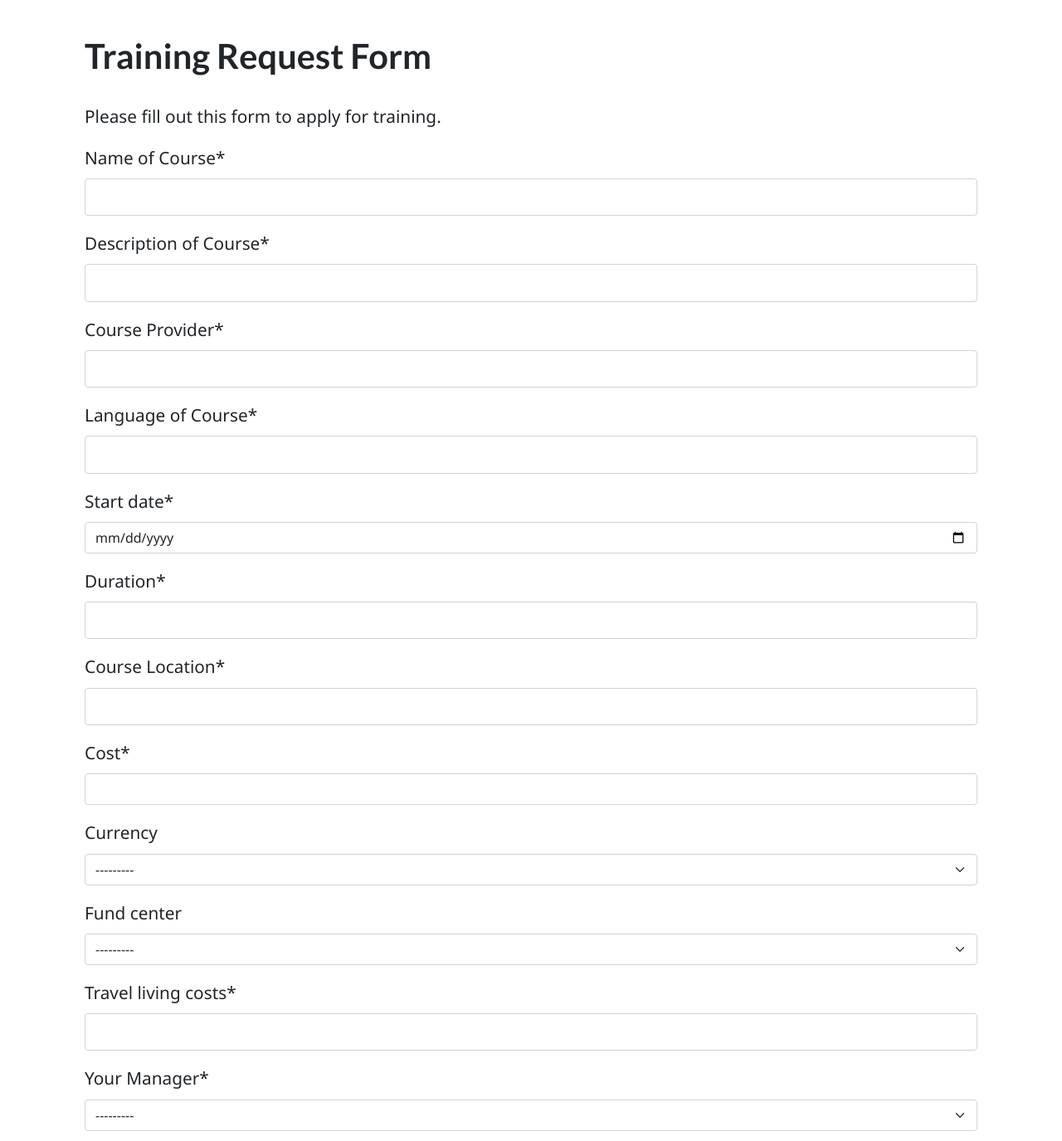
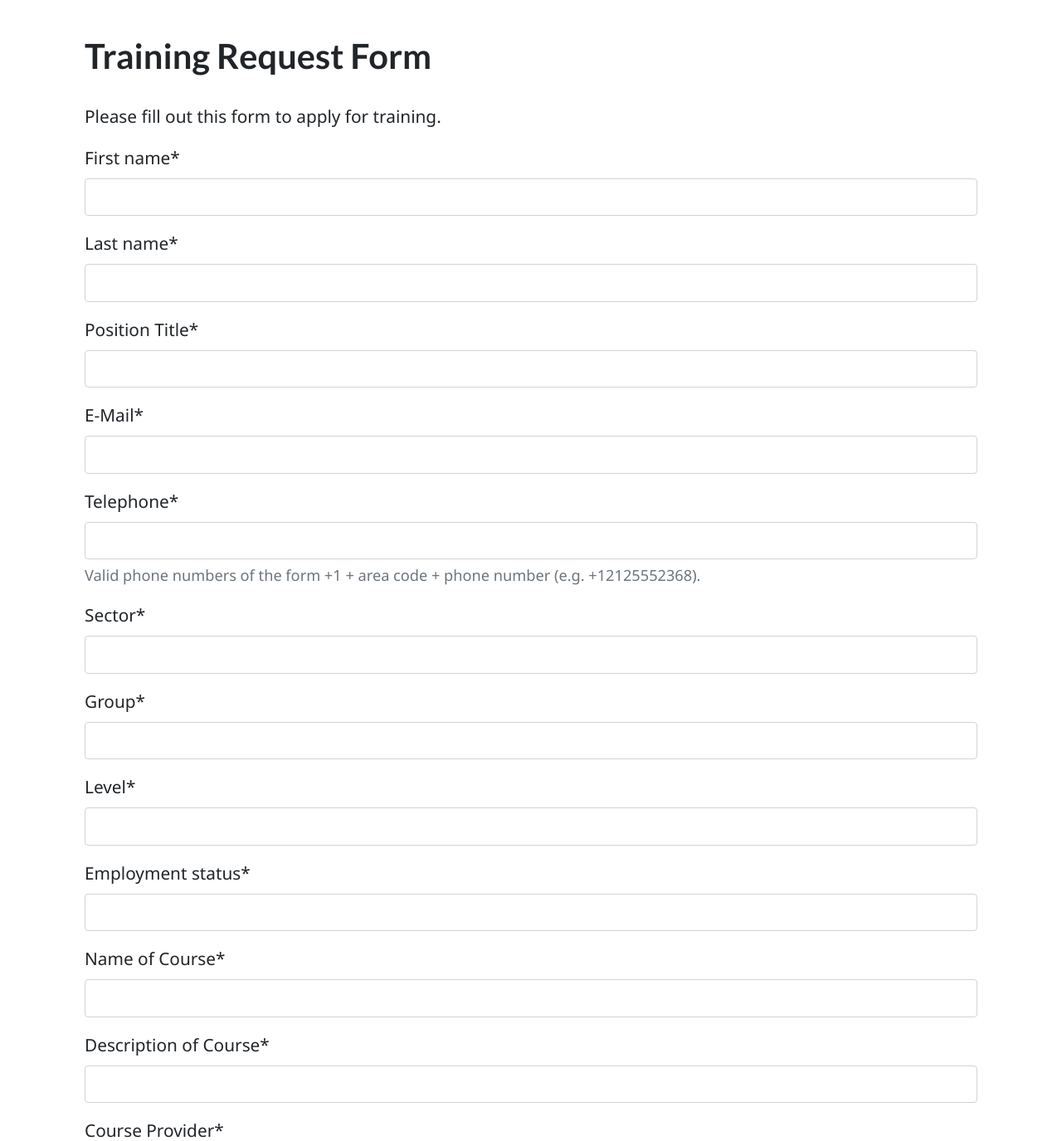
Before and after one commit to cds-snc/saas-procurement, a Django app: page /en/training_request/ in a window 1280 px wide. Shown: the part 79-1454 px from the top of the page at 83% size. Run offline with Django 4.2, Linux system fonts and the light colour scheme; data comes from the database, SQL or seed files in the repository; some libraries are stand-ins or nearby versions.

Commit message:
PDF flow of Training form (#298)
* Adding files for PDF generation

* Making additional changes to how the pdf file is generated

* Committing changes to pdf generation

* Committing the pdf file generated

* Adding the user details to the form

* Changing the pdf file generation

* Adding the download link to the thank you page

* Adding comments, formatting and linting

* Adding a hint to the form field

```diff
--- a/saas_app/requirements.txt
+++ b/saas_app/requirements.txt
@@ -6,7 +6,9 @@ awscli==1.29.79
 boto3==1.28.79
 Django==4.2.7
 django-crontab==0.7.1
+django-phonenumber-field
 gunicorn==20.1.0
+phonenumbers
 psycopg2-binary==2.9.9
 python-dotenv==0.21.1
 sqlparse==0.4.4
@@ -17,4 +19,5 @@ django-crispy-forms
 crispy-bootstrap5
 notifications-python-client==8.0.1
 pandas==2.0.3
+reportlab
 whitenoise==6.5.0
--- a/saas_app/templates/training/training_request.html
+++ b/saas_app/templates/training/training_request.html
@@ -12,6 +12,7 @@
 <p>{% trans "Please fill out this form to apply for training." %}</p>
 <form method="post" novalidate>
         {% csrf_token %}
+        {% crispy user_form %}
         {% crispy course_form %}
         {% crispy form %}
         <button type="button submit" class="btn btn-primary">Submit</button>
--- a/saas_app/templates/training/view_all_requests.html
+++ b/saas_app/templates/training/view_all_requests.html
@@ -25,7 +25,7 @@
             <tbody>
               {% for request in submitted_requests %}
               <tr>
-                <td><a href="{{request.pk}}">{{ request.course.title}} </a></td>
+                <td><a href="{{request.pk}}">{{ request.course.course_title}} </a></td>
                 <td>{{ request.course.description }}</td>
                 <td>{{ request.course.cost }}</td>
                 <td>{{ request.date_submitted }}</td>
--- a/saas_app/templates/training/view_request.html
+++ b/saas_app/templates/training/view_request.html
@@ -12,6 +12,7 @@
 <form method="post" novalidate>
         {% csrf_token %}
         <p><b>{% trans "Case number:" %} {{form.instance.id}}</b></p>
+        {% crispy user_form %}
         {% crispy course_form %}
         {% crispy form %}
         <button type="button" class="btn btn-primary" onclick="history.back()">Back</button>
--- a/saas_app/training_request/forms.py
+++ b/saas_app/training_request/forms.py
@@ -1,7 +1,48 @@
 from crispy_forms.helper import FormHelper
 from django.utils.translation import gettext_lazy as _
-from .models import TrainingRequest, Course
+from .models import TrainingRequest, Course, Users
 from django.forms import ModelForm, TextInput
+
+
+# Create teh form for hte User information
+class UserForm(ModelForm):
+    class Meta:
+        model = Users
+        fields = [
+            "first_name",
+            "last_name",
+            "title",
+            "dept_email",
+            "telephone",
+            "sector",
+            "group",
+            "level",
+            "employment_status",
+        ]
+        labels = {
+            "title": _("Position Title"),
+            "dept_email": _("E-Mail"),
+        }
+        help_texts = {
+            "telephone": _(
+                "Valid phone numbers of the form +1 + area code + phone number (e.g. +12125552368)."
+            )
+        }
+
+    # Constructor to initialize the form
+    def __init__(self, *args, **kwargs):
+        super().__init__(*args, **kwargs)
+        self.helper = FormHelper()
+        self.helper.form_id = "user_form"
+        self.helper.form_tag = False
+        self.helper.disable_csrf = True
+        self.fields["title"].required = True
+        self.fields["dept_email"].required = True
+        self.fields["telephone"].required = True
+        self.fields["sector"].required = True
+        self.fields["group"].required = True
+        self.fields["level"].required = True
+        self.fields["employment_status"].required = True
 
 
 # Create the form for the Course that the user wants to take
@@ -12,7 +53,7 @@ class CourseForm(ModelForm):
             "start_date": TextInput(attrs={"class": "datepicker", "type": "date"}),
         }
         fields = [
-            "title",
+            "course_title",
             "description",
             "provider",
             "language",
@@ -23,7 +64,7 @@ class CourseForm(ModelForm):
             "currency",
         ]
         labels = {
-            "title": _("Name of Course"),
+            "course_title": _("Name of Course"),
             "description": _("Description of Course"),
             "provider": _("Course Provider"),
             "language": _("Language of Course"),
@@ -39,6 +80,7 @@ class CourseForm(ModelForm):
         self.helper.form_id = "course_form"
         self.helper.form_tag = False
         self.helper.disable_csrf = True
+        self.fields["currency"].required = True
 
 
 # Training Request Form
@@ -48,11 +90,13 @@ class TrainingForm(ModelForm):
         model = TrainingRequest
         fields = [
             "fund_center",
+            "s32_approved_by",
             "travel_living_costs",
             "manager",
             "comments",
         ]
         labels = {
+            "s32_approved_by": _("Fund Center Manager"),
             "manager": _("Your Manager"),
         }
 
@@ -63,3 +107,5 @@ class TrainingForm(ModelForm):
         self.helper.form_id = "training_request_form"
         self.helper.form_tag = False
         self.helper.disable_csrf = True
+        self.fields["fund_center"].required = True
+        self.fields["s32_approved_by"].required = True
--- a/saas_app/training_request/urls.py
+++ b/saas_app/training_request/urls.py
@@ -7,4 +7,5 @@ urlpatterns = [
     path("", views.process_requests, name="training_request"),
     path("view/", views.view_all_requests, name="view_all_requests"),
     path("view/<int:pk>/", views.view_request, name="view_request"),
+    path("download/", views.download, name="download"),
 ]
--- a/saas_app/training_request/views.py
+++ b/saas_app/training_request/views.py
@@ -1,40 +1,351 @@
 from django.shortcuts import render
 from django.utils.translation import gettext as _
-from .forms import TrainingForm, CourseForm
-from .models import TrainingRequest
+from .forms import TrainingForm, CourseForm, UserForm
+from .models import TrainingRequest, Users
 import django.contrib.messages as messages
+import io
+from django.http import FileResponse
+from reportlab.pdfgen import canvas
+from reportlab.lib.pagesizes import letter
+from reportlab.lib.units import inch
+from reportlab.lib.colors import HexColor
+from django.core.files.base import ContentFile
+
+
+# Generate the PDF training from using data from the Form
+def generate_training_form(form_data):
+    # create teh buffer, canvas and set up the title
+    buffer = io.BytesIO()
+    p = canvas.Canvas(buffer, pagesize=letter)
+    width, height = letter
+    print("Width: ", width)
+    print("Height: ", height)
+    p.setFont("Helvetica", 10)
+    p.setTitle("TBS Training Application and Authorization Form")
+
+    # set Protected B heading and title of the document.
+    p.setFillColor(HexColor("#1F51FF"))
+    p.drawString(6.5 * inch, 10.5 * inch, "PROTECTED B / PROTÉGÉ B")
+    p.setFillColor(HexColor("#000000"))
+    p.setFont("Helvetica-Bold", 12)
+    p.drawString(
+        2.1 * inch, 10 * inch, "TBS Training Application and Authorization Form /"
+    )
+    p.drawString(
+        1.6 * inch,
+        9.8 * inch,
+        "Formulaire de demande et d’autorisation de formation du SCT",
+    )
+    p.setFont("Helvetica-Bold", 10)
+    p.line(0.5 * inch, 9.5 * inch, 8.0 * inch, 9.5 * inch)
+
+    # Draw a gray rectangle
+    p.setFillColor(HexColor("#E5E4E2"))
+    p.rect(0.5 * inch, 9.0 * inch, 7.5 * inch, 0.65 * inch, fill=1)
+
+    p.setFillColor(HexColor("#000000"))
+    p.drawString(
+        0.7 * inch,
+        9.3 * inch,
+        "Please complete fields or select an option from the drop down menu. / Veuillez remplir les champs ou ",
+    )
+    p.drawString(
+        0.7 * inch, 9.1 * inch, "sélectionner une option dans le menu déroulant."
+    )
+    p.line(0.5 * inch, 9.0 * inch, 8.0 * inch, 9.0 * inch)
+
+    # Requestor Information
+    p.drawString(0.8 * inch, 8.7 * inch, "Name / Nom")
+    p.setFont("Helvetica", 10)
+    full_name = form_data["first_name"] + " " + form_data["last_name"]
+    p.drawString(2 * inch, 8.7 * inch, full_name)
+    p.setFont("Helvetica-Bold", 10)
+    p.drawString(0.8 * inch, 8.45 * inch, "Position title / Titre du poste")
+    p.setFont("Helvetica", 10)
+    p.drawString(3.2 * inch, 8.45 * inch, form_data["title"])
+    p.setFont("Helvetica-Bold", 10)
+    p.drawString(0.8 * inch, 8.2 * inch, "E-Mail / Courrier électronique")
+    p.setFont("Helvetica", 10)
+    p.drawString(3.2 * inch, 8.2 * inch, form_data["dept_email"])
+    p.setFont("Helvetica-Bold", 10)
+    p.drawString(0.8 * inch, 7.95 * inch, "Telephone No. / No de téléphone")
+    p.setFont("Helvetica", 10)
+    p.drawString(3.3 * inch, 7.95 * inch, str(form_data["telephone"]))
+    p.setFont("Helvetica-Bold", 10)
+    p.drawString(0.8 * inch, 7.7 * inch, "Sector / Secteur ")
+    p.setFont("Helvetica", 10)
+    p.drawString(2.0 * inch, 7.7 * inch, form_data["sector"])
+    p.setFont("Helvetica-Bold", 10)
+    p.drawString(
+        0.8 * inch,
+        7.45 * inch,
+        "Personal Record Identifier (PRI) / Code d’identification de dossier personnel (CIDP)",
+    )
+    p.drawString(0.8 * inch, 7.2 * inch, "Group and Level / Groupe et niveau")
+    p.setFont("Helvetica", 10)
+    group_level = form_data["group"] + " " + form_data["level"]
+    p.drawString(3.4 * inch, 7.2 * inch, group_level)
+    p.setFont("Helvetica-Bold", 10)
+    p.drawString(0.8 * inch, 6.95 * inch, "Employment Status / Statut d'emploi")
+    p.setFont("Helvetica", 10)
+    p.drawString(3.4 * inch, 6.95 * inch, form_data["employment_status"])
+    p.line(0.5 * inch, 6.7 * inch, 8.0 * inch, 6.7 * inch)
+
+    # Course Information
+    p.setFont("Helvetica-Bold", 10)
+    p.drawString(0.8 * inch, 6.45 * inch, "Course Title / Titre du cours")
+    p.setFont("Helvetica", 10)
+    p.drawString(3.2 * inch, 6.45 * inch, form_data["course_title"])
+    p.setFont("Helvetica-Bold", 10)
+    p.drawString(
+        0.8 * inch, 6.2 * inch, "Training Description / Description de la formation"
+    )
+    p.setFont("Helvetica", 10)
+    if len(form_data["description"]) > 50:
+        p.drawString(4.2 * inch, 6.2 * inch, form_data["description"][:70])
+        p.drawString(0.8 * inch, 6.05 * inch, form_data["description"][70:])
+    else:
+        p.drawString(4.2 * inch, 6.2 * inch, form_data["description"])
+    p.setFont("Helvetica-Bold", 10)
+    p.drawString(0.8 * inch, 5.85 * inch, "Provider / Fournisseur")
+    p.setFont("Helvetica", 10)
+    p.drawString(3.2 * inch, 5.85 * inch, form_data["provider"])
+    p.setFont("Helvetica-Bold", 10)
+    p.drawString(0.8 * inch, 5.6 * inch, "Language of course / Langue du cours")
+    p.setFont("Helvetica", 10)
+    p.drawString(3.5 * inch, 5.6 * inch, form_data["language"])
+    p.setFont("Helvetica-Bold", 10)
+    p.drawString(0.8 * inch, 5.35 * inch, "Start date / Date de début")
+    p.setFont("Helvetica", 10)
+    p.drawString(3.2 * inch, 5.35 * inch, str(form_data["start_date"]))
+    p.setFont("Helvetica-Bold", 10)
+    p.drawString(0.8 * inch, 5.1 * inch, "Duration / Durée")
+    p.setFont("Helvetica", 10)
+    p.drawString(3.2 * inch, 5.1 * inch, form_data["duration"])
+    p.setFont("Helvetica-Bold", 10)
+    p.drawString(0.8 * inch, 4.85 * inch, "Location / Lieu")
+    p.setFont("Helvetica", 10)
+    p.drawString(3.2 * inch, 4.85 * inch, form_data["location"])
+    p.line(0.5 * inch, 4.7 * inch, 8.0 * inch, 4.7 * inch)
+
+    # Cost Information
+    p.setFont("Helvetica-Bold", 10)
+    p.drawString(0.8 * inch, 4.45 * inch, "Costs* / Couts*")
+    p.setFont("Helvetica", 10)
+    p.drawString(3.2 * inch, 4.45 * inch, str(form_data["cost"]))
+    p.setFont("Helvetica-Bold", 10)
+    p.drawString(0.8 * inch, 4.2 * inch, "Fund centre / Centre financier")
+    p.setFont("Helvetica", 10)
+    p.drawString(3.2 * inch, 4.2 * inch, str(form_data["fund_center"]))
+    p.setFont("Helvetica-Bold", 10)
+    p.drawString(0.8 * inch, 3.95 * inch, "Travel")
+    p.setFillColor(HexColor("#000000"))
+    p.drawString(
+        1.27 * inch, 3.95 * inch, "or living costs / Couts de voyage ou de subsistance"
+    )
+    p.setFont("Helvetica", 10)
+    p.drawString(4.9 * inch, 3.95 * inch, form_data["travel_living_costs"])
+    p.line(0.5 * inch, 3.7 * inch, 8.0 * inch, 3.7 * inch)
+
+    # Supervisors signature
+    p.setFont("Helvetica-Bold", 10)
+    p.drawString(
+        0.8 * inch,
+        3.45 * inch,
+        "Performance delegated supervisor’s name / Nom du superviseur délégué du rendement",
+    )
+    p.setFont("Helvetica", 10)
+    p.drawString(0.8 * inch, 3.25 * inch, str(form_data["manager"]))
+    p.setFont("Helvetica-Bold", 10)
+    p.drawString(
+        0.8 * inch, 3.0 * inch, "Supervisor’s signature / Signature du superviseur"
+    )
+    p.setFont("Helvetica", 10)
+    p.line(4.1 * inch, 2.95 * inch, 8.0 * inch, 2.95 * inch)
+    p.line(0.5 * inch, 2.85 * inch, 8.0 * inch, 2.85 * inch)
+
+    # Fund center manager signature
+    p.setFont("Helvetica-Bold", 10)
+    p.drawString(
+        0.8 * inch,
+        2.6 * inch,
+        "Fund centre manager (Certified that funds are available pursuant to ",
+    )
+    p.setFillColor(HexColor("#1F51FF"))
+    p.drawString(5.3 * inch, 2.6 * inch, "Section 32(1) FAA")
+    p.linkURL(
+        "https://laws-lois.justice.gc.ca/eng/acts/F-11/index.html",
+        (5.3 * inch, 2.6 * inch, 10 * inch, 5 * inch),
+        relative=1,
+    )
+    p.setFillColor(HexColor("#000000"))
+    p.drawString(6.5 * inch, 2.6 * inch, "/ Gestionnaire du")
+    p.drawString(
+        0.8 * inch,
+        2.4 * inch,
+        "centre financier (Attestation de la disponibilité des fonds aux termes de l’article 32(1) LGPF)",
+    )
+    p.drawString(0.8 * inch, 2.15 * inch, "Name / Nom")
+    p.setFont("Helvetica", 10)
+    p.drawString(3.2 * inch, 2.15 * inch, str(form_data["s32_approved_by"]))
+    p.setFont("Helvetica-Bold", 10)
+    p.drawString(4.8 * inch, 2.15 * inch, "Date")
+    p.drawString(
+        0.8 * inch,
+        1.9 * inch,
+        "Signature Section 32(1) FAA / Signature article 32(1) LGPF",
+    )
+    p.line(4.8 * inch, 1.85 * inch, 8.0 * inch, 1.85 * inch)
+    p.line(0.5 * inch, 1.75 * inch, 8.0 * inch, 1.75 * inch)
+
+    # Bottom instructions
+    # Set the brackground color to be gray#
+    p.setFillColor(HexColor("#E5E4E2"))
+    p.rect(0.5 * inch, 0.3 * inch, 7.5 * inch, 1.45 * inch, fill=1)
+
+    p.setFillColor(HexColor("#000000"))
+    p.setFont("Helvetica-Bold", 8)
+    p.drawString(
+        0.8 * inch,
+        1.6 * inch,
+        "Return completed form to your sector HR and Finance Coordinator or to your training authorizer. / Retourner le formulaire dument",
+    )
+    p.drawString(
+        0.8 * inch,
+        1.45 * inch,
+        "rempli à votre coordonnateur des ressources humaines et des finances de votre secteur ou à votre responsable de la formation.",
+    )
+    p.line(0.5 * inch, 1.3 * inch, 8.0 * inch, 1.3 * inch)
+    p.setFont("Helvetica-Oblique", 8)
+    p.drawString(
+        0.8 * inch,
+        1.05 * inch,
+        "*As per the TBS Departmental Human Resources Delegation Instrument, any fees that total or could accrue to $10,000 or more must be ",
+    )
+    p.drawString(
+        0.8 * inch,
+        0.9 * inch,
+        "reviewed and approved by the Secretary prior to registration. Contact Learning and Community Development Services to arrange this approval. ",
+    )
+    p.drawString(
+        0.8 * inch,
+        0.75 * inch,
+        "*Selon l’Instrument ministériel de délégation en matière de ressources humaines du SCT, les frais totalisant ou pouvant atteindre 10 000 $ ou ",
+    )
+    p.drawString(
+        0.8 * inch,
+        0.6 * inch,
+        "plus doivent être examinés et approuvés par le secrétaire avant l’inscription. Contactez les services d’apprentissage et de perfectionnement des",
+    )
+    p.drawString(
+        0.8 * inch, 0.45 * inch, "communautés pour organiser cette approbation."
+    )
+
+    # Draw borders
+    p.line(0.5 * inch, 0.30 * inch, 8.0 * inch, 0.30 * inch)
+    p.line(0.5 * inch, 9.5 * inch, 0.5 * inch, 0.30 * inch)
+    p.line(8.0 * inch, 9.5 * inch, 8.0 * inch, 0.30 * inch)
+
+    # Save the PDF and return the buffer IO bytes
+    p.showPage()
+    p.save()
+    buffer.seek(0)
+    return buffer
 
 
 # Process the training request form
 def process_requests(request):
     if request.method == "POST":
+        user_form = UserForm(request.POST)
         course_form = CourseForm(request.POST)
         form = TrainingForm(request.POST)
-        if form.is_valid() and course_form.is_valid():
-            # Save the data to the database
+        if form.is_valid() and course_form.is_valid() and user_form.is_valid():
+            # Combine the data from the three forms - user, course and training form
+            form_data = {
+                **form.cleaned_data,
+                **course_form.cleaned_data,
+                **user_form.cleaned_data,
+            }
+
+            # generate the pdf
+            pdf = generate_training_form(form_data)
+
+            # get the user object
+            user_object = Users.objects.get(user=request.user)
+            # update all the fields for the user
+            user_object.first_name = user_form.cleaned_data["first_name"]
+            user_object.last_name = user_form.cleaned_data["last_name"]
+            user_object.title = user_form.cleaned_data["title"]
+            user_object.dept_email = user_form.cleaned_data["dept_email"]
+            user_object.telephone = user_form.cleaned_data["telephone"]
+            user_object.sector = user_form.cleaned_data["sector"]
+            user_object.group = user_form.cleaned_data["group"]
+            user_object.level = user_form.cleaned_data["level"]
+            user_object.employment_status = user_form.cleaned_data["employment_status"]
+            user_object.save()
+
+            # update all the fields for the course
             course_object = course_form.save(commit=False)
+            # course_object = course_form.cleaned_data["course_title"]
             course_object.save()
+
+            # update all the fields for the training request
             training_object = form.save(commit=False)
             training_object.submitted_by = request.user
             # Save the course object to the training object
             training_object.course = course_object
             training_object.status = _("Request submitted")
+
+            # Save the pdf file to the pdf_form field in the training object
+            pdf_file = ContentFile(pdf.getvalue())
+
+            # generate the name for the pdf file
+            file_name = (
+                "training_form_"
+                + str(user_object.last_name)
+                + "_"
+                + str(course_object.course_title)
+                + ".pdf"
+            )
+            training_object.pdf_form.save(file_name, pdf_file)
+
+            # Save the training object
             training_object.save()
+
+            # Tell the user that the form was submitted successfully
             messages.success(
                 request, _("Your training form was submitted successfully!")
             )
-            # redirect to a new URL:
-            return render(request, "request/training_thanks.html")
+            # Redirect the user to the thanks page
+            return render(
+                request, "training/training_thanks.html", {"pk": training_object.pk}
+            )
     else:
         # Clear the forms so that we can display them
         form = TrainingForm()
         course_form = CourseForm()
+        user_form = UserForm()
 
+    # show the form again
     return render(
         request,
         "training/training_request.html",
-        {"form": form, "course_form": course_form},
+        {"form": form, "course_form": course_form, "user_form": user_form},
     )
+
+
+# function to download the pdf file
+def download(request):
+    # get the file object
+    file_obj = TrainingRequest.objects.get(pk=request.GET.get("pk"))
+    # get the name of the file
+    filename = file_obj.pdf_form.name
+    # Create the FileResponse and return the file
+    response = FileResponse(
+        file_obj.pdf_form.open(), as_attachment=True, filename=filename
+    )
+    response["Content-Disposition"] = f"attachment; filename= {filename}"
+    return response
 
 
 # function to return the list of submitted training requests for the logged in user
@@ -63,10 +374,13 @@ def view_request(request, pk):
     if request.method == "GET":
         # search for the request with the given primary key
         training_request = TrainingRequest.objects.get(pk=pk)
+        # get the user
+        user = Users.objects.get(user=request.user)
+        user_form = UserForm(instance=user)
         course_form = CourseForm(instance=training_request.course)
         form = TrainingForm(instance=training_request)
         return render(
             request,
             "training/view_request.html",
-            {"form": form, "course_form": course_form},
+            {"form": form, "course_form": course_form, "user_form": user_form},
         )
```
Also changed, not shown: saas_app/templates/request/training_thanks.html (deleted, +0 -11 lines), saas_app/templates/training/training_thanks.html (added, +19 -0 lines), saas_app/training_request/admin.py (+7 -3 lines), saas_app/training_request/models.py (+13 -3 lines), saas_app/user/models.py (+8 -0 lines), saas_app/static/saas_app/css/styles.css (line endings or trailing spaces), saas_app/training_request/migrations/0005_trainingrequest_pdf_form.py (added), saas_app/training_request/migrations/0006_rename_title_course_course_title.py (added), saas_app/user/migrations/0006_users_dept_email_users_employment_status_users_group_and_more.py (added).
